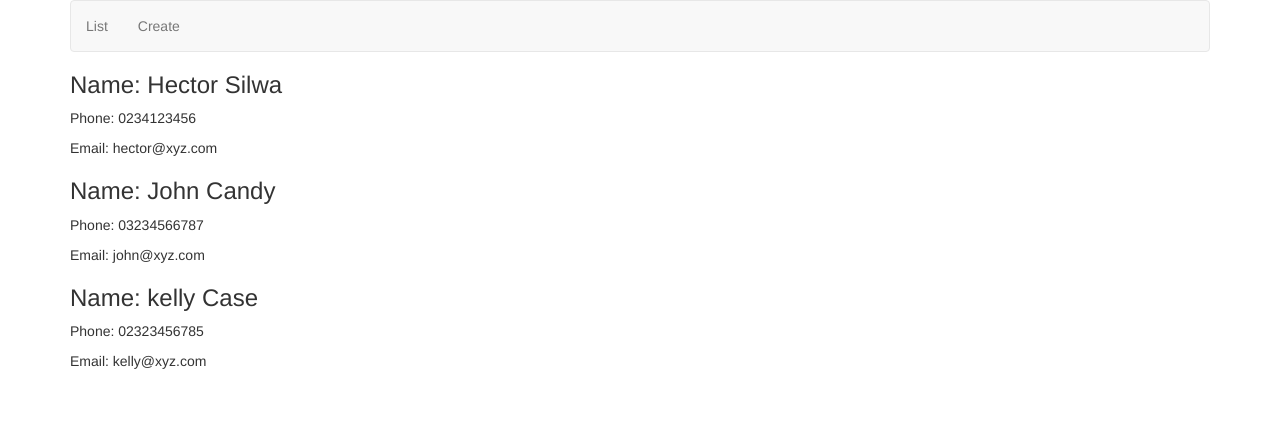
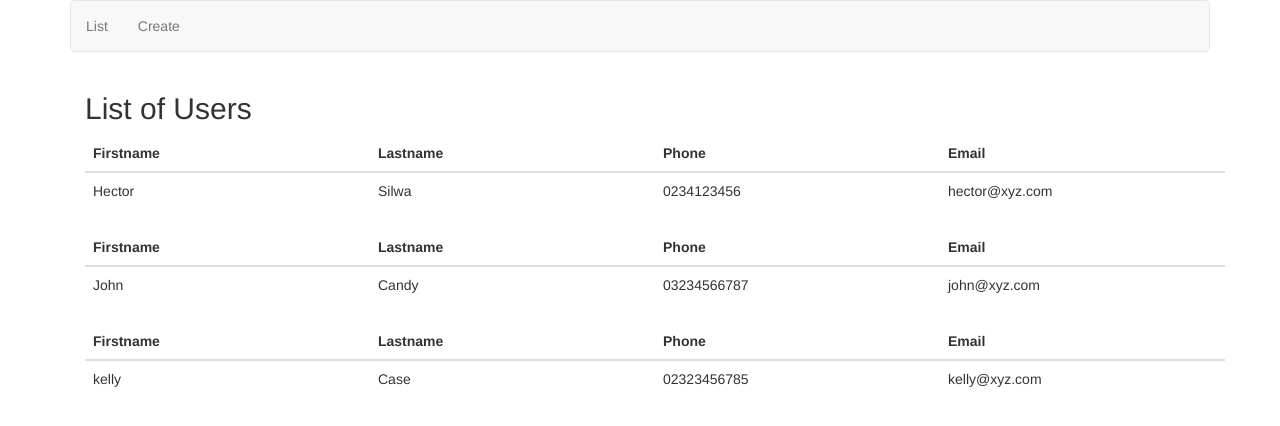
Before and after one commit to adeelbarki/Demo-formValidation-Angular, an Angular app: page /list in a window 1280 px wide. Shown: the top 426 px of the page. Built offline with nearby package versions, Linux system fonts and the light colour scheme.

Commit message:
added list of users hard coded in services

```diff
--- a/src/app/app.module.ts
+++ b/src/app/app.module.ts
@@ -1,6 +1,7 @@
 import { BrowserModule } from '@angular/platform-browser';
 import { NgModule } from '@angular/core';
 import { ReactiveFormsModule } from '@angular/forms';
+import { HttpClientModule } from '@angular/common/http';
 
 import { AppRoutingModule } from './app-routing.module';
 import { AppComponent } from './app.component';
@@ -16,7 +17,8 @@ import { ListUsersComponent } from './user/list-users.component';
   imports: [
     BrowserModule,
     AppRoutingModule,
-    ReactiveFormsModule
+    ReactiveFormsModule,
+    HttpClientModule
   ],
   providers: [],
   bootstrap: [AppComponent]
--- a/src/app/user/list-users.component.html
+++ b/src/app/user/list-users.component.html
@@ -1,5 +1,29 @@
-<div *ngFor="let user of users">
+<!-- <div *ngFor="let user of users">
   <h3>Name: {{user.firstName}} {{user.lastName}}</h3>
   <p>Phone: {{user.phone}}</p>
   <p>Email: {{user.email}}</p>
+</div> -->
+
+<div class="container">
+  <h2>List of Users</h2>
+  <div class="table-responsive">
+  <table class="table" *ngFor="let user of users">
+    <thead>
+      <tr>
+        <th style="width: 25%">Firstname</th>
+        <th style="width: 25%">Lastname</th>
+        <th style="width: 25%">Phone</th>
+        <th style="width: 25%">Email</th>
+      </tr>
+    </thead>
+    <tbody>
+      <tr>
+        <td>{{user.firstName}}</td>
+        <td>{{user.lastName}}</td>
+        <td>{{user.phone}}</td>
+        <td>{{user.email}}</td>
+      </tr>
+    </tbody>
+  </table>
+  </div>
 </div>
--- a/src/app/user/list-users.component.ts
+++ b/src/app/user/list-users.component.ts
@@ -11,10 +11,10 @@ import { UserService } from './user.service';
 export class ListUsersComponent implements OnInit {
   users: IUser[];
 
-  constructor(private _userService: UserService) {}
+  constructor(private userService: UserService) {}
 
   ngOnInit() {
-    this.users = this._userService.getUsers();
+    this.users = this.userService.getUsers();
     console.log(this.users);
   }
 
```
Also changed, not shown: src/app/user/user.service.ts (+16 -0 lines).
